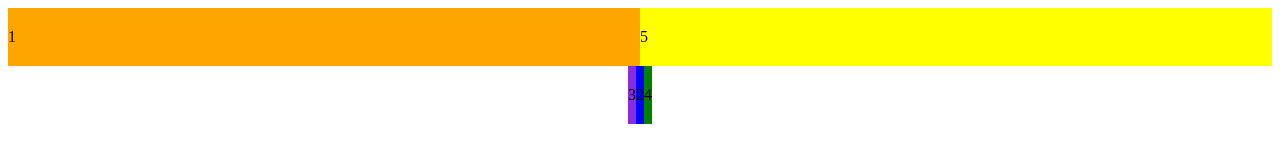
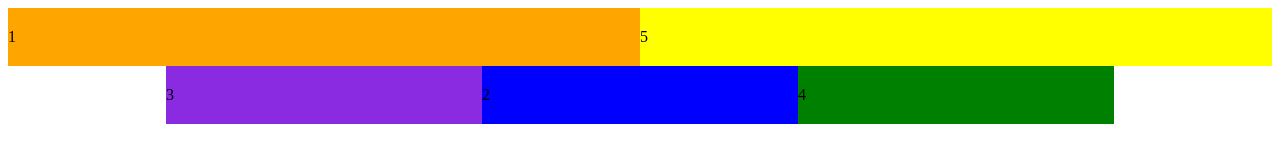
Before and after one commit to sheremetkyryl/HW15, a plain HTML site: page index.html in a window 1280 px wide. Drawn offline with Linux system fonts and the light colour scheme.

Commit message:
third commit

```diff
--- a/scr/style.css
+++ b/scr/style.css
@@ -14,14 +14,17 @@
     order: -5;
 }
 .item-2 {
+    flex-basis: 25%;
     background-color: blue;
     order: -2;
 }
 .item-3 {
+    flex-basis: 25%;
     background-color: blueviolet;
     order: -3;
 }
 .item-4 {
+    flex-basis: 25%;
     background-color: green;
     order: 1;
 }
```
